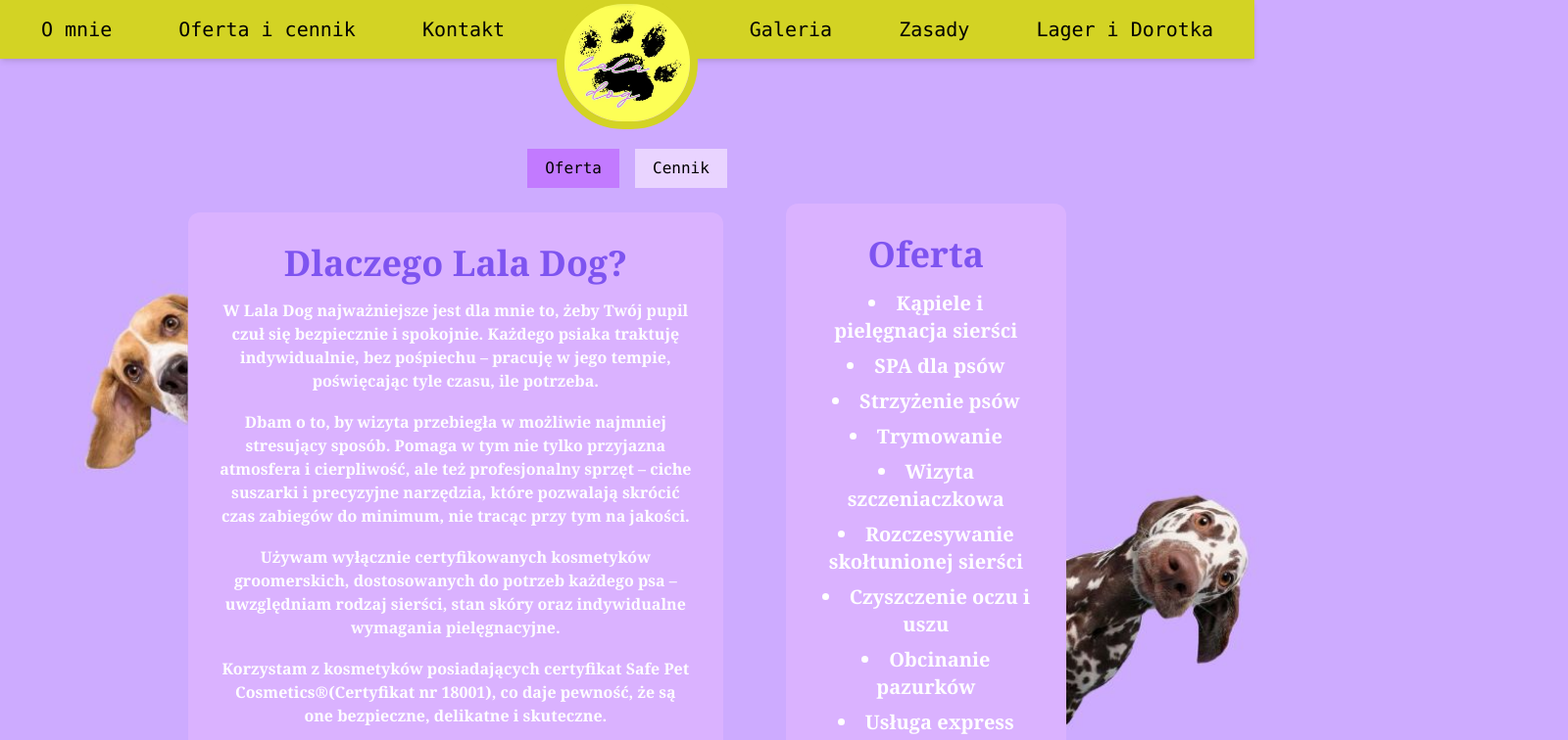
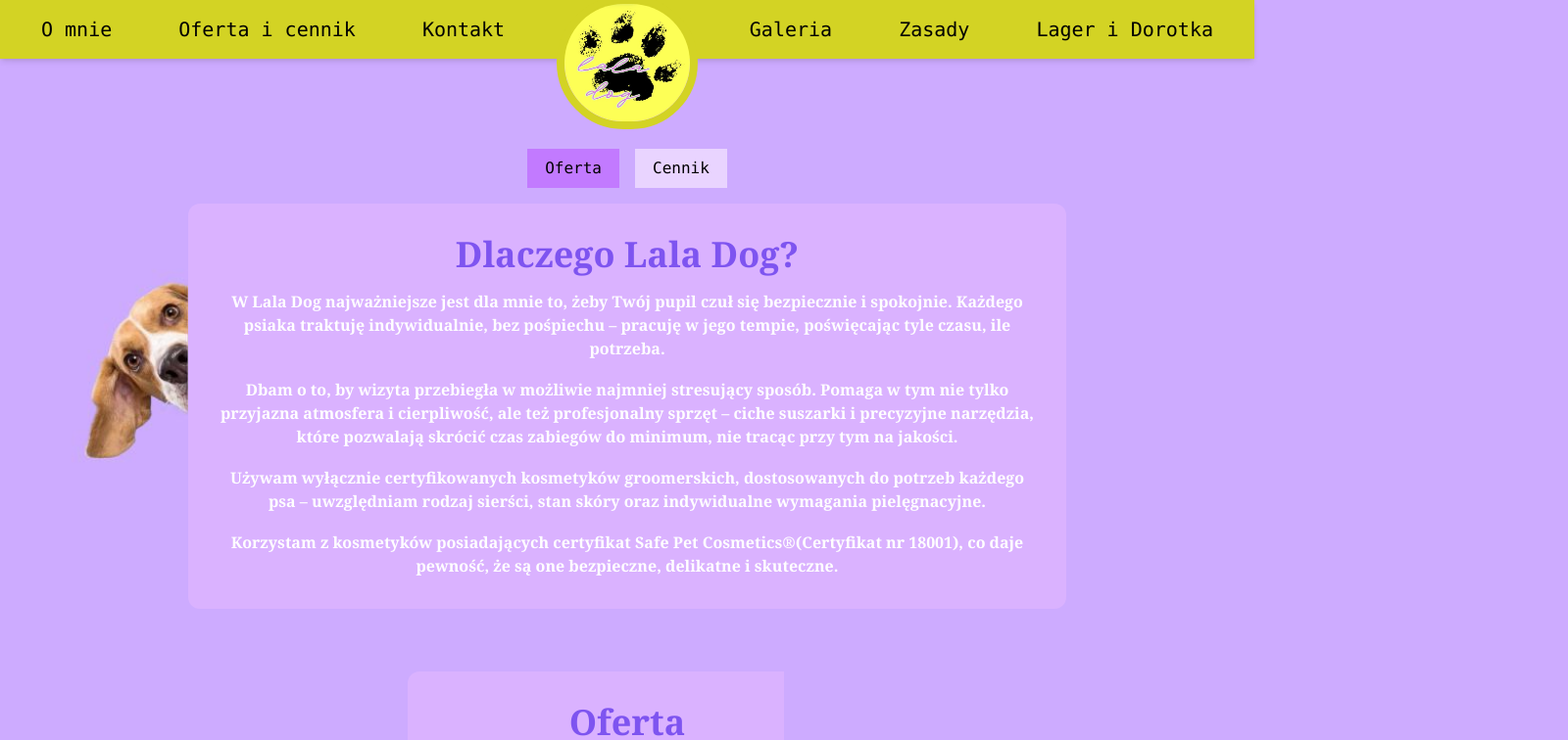
Before and after one commit to albertrzad18/lala-dog, a React (Vite) app: page /offer in a window 1280 px wide. Shown: the top 756 px of the page at 98% size, 1600 px wide, since content can reach past the window. Built offline with nearby package versions, Linux system fonts and the light colour scheme.

Commit message:
responsive looking dogs

```diff
--- a/src/pages/Contact.jsx
+++ b/src/pages/Contact.jsx
@@ -12,7 +12,7 @@ const ContactPage = () => {
         <img
           src="dogWithPhone.jpg"
           alt="Dog Left"
-          className="hidden md:block absolute left-82 top-28 w-64 h-auto transform scale-200"
+          className="hidden md:block absolute left-84 -top-18 w-64 h-auto transform scale-200"
         />{" "}
         <div className="pt-16 md:pt-44 px-32 flex flex-col md:flex-row items-center justify-center gap-16 font-mono font-semibold">
           <div className="w-full h-full mx-auto bg-purple-300 rounded-3xl p-8 space-y-6 shadow-xl shadow-[#7e54f0] text-white z-20">
--- a/src/pages/Offer.jsx
+++ b/src/pages/Offer.jsx
@@ -24,14 +24,14 @@ const Offer = () => {
               <img
                 src="lookingDog1.jpg"
                 alt="Dog Left"
-                className="hidden md:block absolute -left-48 top-1/3 w-64 h-auto z-20 transform scale-200"
+                className="hidden md:block absolute -left-48 top-1/3 lg:top-64 w-64 h-auto z-20 transform scale-200"
               />
               <img
                 src="lookingDog2.jpg"
                 alt="Dog Right"
-                className="hidden md:block absolute -right-48 top-3/5 w-64 h-auto z-20 transform scale-200"
+                className="hidden md:block absolute -right-48 top-3/5 lg:top-196 lg:right-24 w-64 h-auto z-20 transform scale-200"
               />
-              <div className="px-6 md:px-32 flex flex-col md:flex-row items-center justify-center gap-12 lg:gap-16 font-serif mb-8 pb-16">
+              <div className="px-6 md:px-32 flex flex-col md:flex-row lg:flex-col items-center justify-center gap-12 lg:gap-16 font-serif mb-8 pb-16">
                 <div
                   className="w-full h-full bg-purple-300 rounded-xl font-semibold p-8 space-y-4.5  flex flex-col items-center justify-center text-center text-white
           "
```
